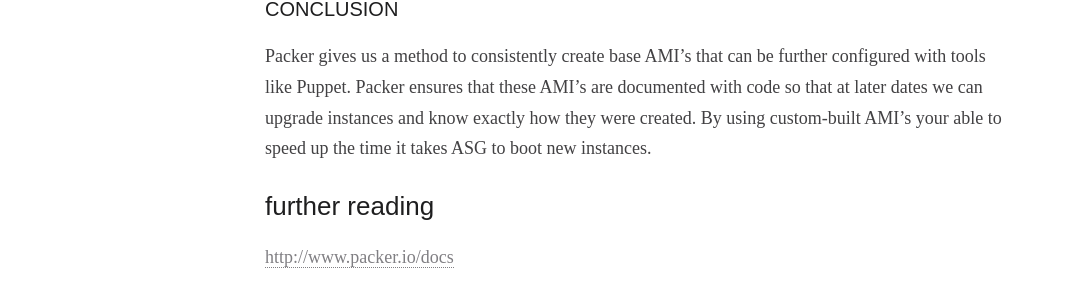
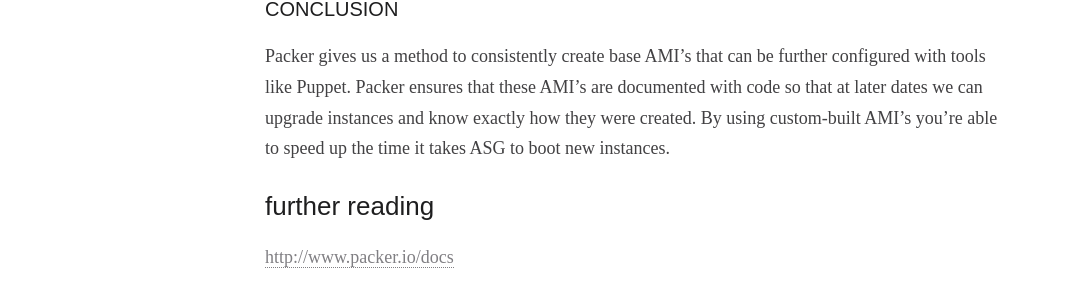
Before and after one commit to dodwmd/dodwmd.github.io, a Jekyll site: the page built from _posts/2014-05-08-packer-io.markdown, in a window 1280 px wide and 900 px high, scrolled down 3876 px. Shown: the part 214-515 px from the top of the window, without its empty margins (0-1068 px from the left). Built offline with Jekyll 4.4.1, drawn with Linux system fonts in a browser that asks for light colours; nearby versions of some CDN libraries.

Commit message:
updated resume

```diff
--- a/_config.yml
+++ b/_config.yml
@@ -204,4 +204,4 @@ site:
     is_user_page: false
     is_project_page: false
 
-gems: [jekyll-paginate]
+plugins: [jekyll-paginate]
--- a/_posts/2014-05-08-packer-io.markdown
+++ b/_posts/2014-05-08-packer-io.markdown
@@ -144,7 +144,7 @@ root@earth:~#
 
 ### conclusion
 
-Packer gives us a method to consistently create base AMI's that can be further configured with tools like Puppet. Packer ensures that these AMI's are documented with code so that at later dates we can upgrade instances and know exactly how they were created. By using custom-built AMI's your able to speed up the time it takes ASG to boot new instances.
+Packer gives us a method to consistently create base AMI's that can be further configured with tools like Puppet. Packer ensures that these AMI's are documented with code so that at later dates we can upgrade instances and know exactly how they were created. By using custom-built AMI's you're able to speed up the time it takes ASG to boot new instances.
 
 ## further reading
 <a href="http://www.packer.io/docs" title="packer.io docs" target="_blank">http://www.packer.io/docs</a>
```
Also changed, not shown: 1 other file.
